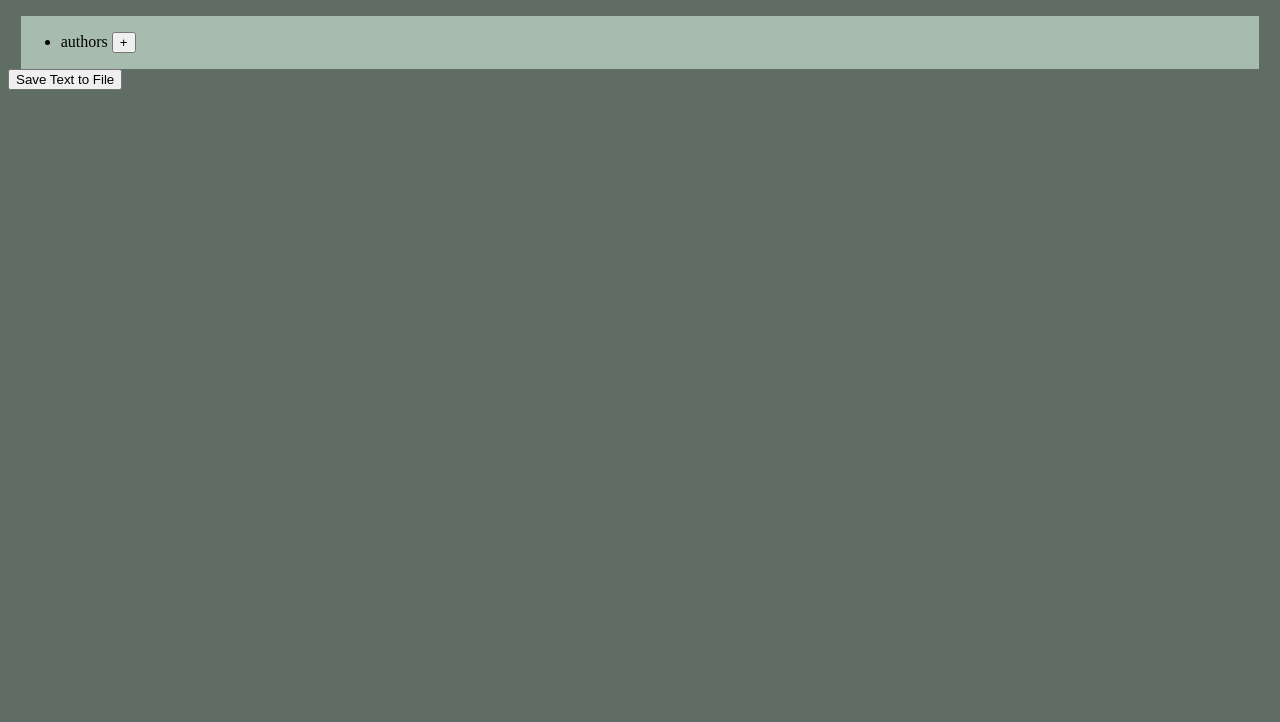
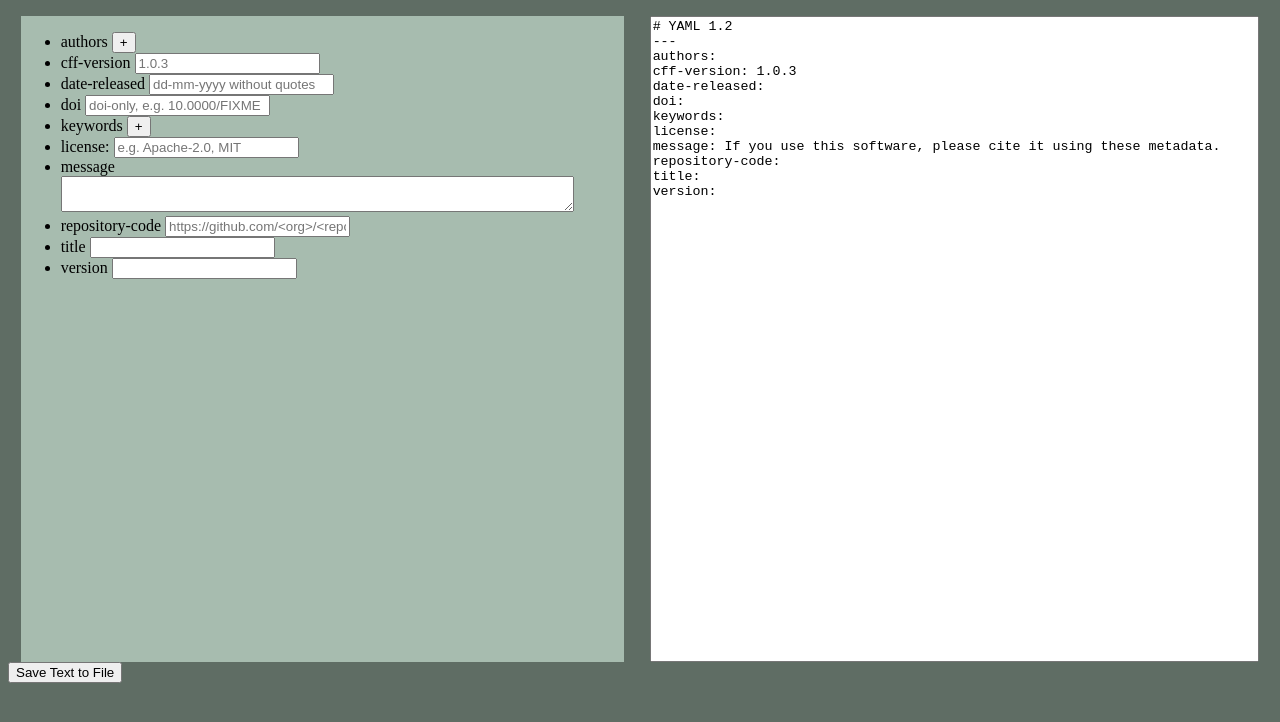
Before and after one commit to citation-file-format/cff-initializer-javascript-v1, a Vue app: page / in a window 1280 px wide. Shown: the top 722 px of the page. Built offline with nearby package versions, Linux system fonts and the light colour scheme.

Commit message:
Completely refactored, now using props for downward flow of information, and events for upward flow of information. Still have to add emitting events for onchange events of the input text boxes though.

```diff
--- a/src/App.vue
+++ b/src/App.vue
@@ -1,19 +1,106 @@
 <template>
     <div id="app">
-        <div class="container" >
-            <Form />
-            <!-- <CffText /> -->
+        <div class="container">
+            <Form
+                v-bind:author_id="author_id"
+                v-bind:authors="authors"
+                v-bind:cff_version="cff_version"
+                v-bind:date_released="date_released"
+                v-bind:doi="doi"
+                v-bind:keyword_id="keyword_id"
+                v-bind:keywords="keywords"
+                v-bind:license="license"
+                v-bind:message="message"
+                v-bind:repository_code="repository_code"
+                v-bind:title="title"
+                v-bind:version="version"
+                v-on:add-author="add_author"
+                v-on:add-keyword="add_keyword"
+                v-on:move-author-down="move_author_down"
+                v-on:move-author-up="move_author_up"
+                v-on:move-keyword-down="move_keyword_down"
+                v-on:move-keyword-up="move_keyword_up"
+                v-on:remove-author="remove_author"
+                v-on:remove-keyword="remove_keyword"
+            />
+            <CffText v-bind:cff="cff"/>
         </div>
     </div>
 </template>
 
 <script>
+
+import {add_author} from './AuthorsHandlers.js';
+import {add_keyword} from './KeywordsHandlers.js';
+import {move_author_down} from './AuthorsHandlers.js';
+import {move_author_up} from './AuthorsHandlers.js';
+import {move_keyword_down} from './KeywordsHandlers.js';
+import {move_keyword_up} from './KeywordsHandlers.js';
+import {remove_author} from './AuthorsHandlers.js';
+import {remove_keyword} from './KeywordsHandlers.js';
 import CffText from './CffText.vue';
 import Form from './Form.vue';
+
 export default {
     components: {
         CffText,
         Form
+    },
+    computed: {
+        cff: function () {
+            var lines = [];
+            lines.push('# YAML 1.2');
+            lines.push('---');
+            lines.push('authors: ');
+            for (let author of this.authors) {
+                lines.push('  -');
+                lines.push('    affiliation: ' + author.affiliation);
+                lines.push('    family-names: ' + author.family_names);
+                lines.push('    given-names: ' + author.given_names);
+                lines.push('    name-particle: ' + author.name_particle);
+                lines.push('    name-suffix: ' + author.name_suffix);
+                lines.push('    orcid: ' + author.orcid);
+            }
+            lines.push('cff-version: ' + this.cff_version);
+            lines.push('date-released: ' + this.date_released);
+            lines.push('doi: ' + this.doi);
+            lines.push('keywords: ');
+            for (let keyword of this.keywords) {
+                lines.push('  - ' + keyword.text);
+            }
+            lines.push('license: ' + this.license);
+            lines.push('message: ' + this.message);
+            lines.push('repository-code: ' + this.repository_code);
+            lines.push('title: ' + this.title);
+            lines.push('version: ' + this.version);
+            return lines.join('\n');
+        }
+    },
+    data: function () {
+        return {
+            author_id: -1,
+            authors: [],
+            cff_version: '1.0.3',
+            date_released: '',
+            doi: '',
+            keyword_id: -1,
+            keywords: [],
+            license: '',
+            message: 'If you use this software, please cite it using these metadata.',
+            repository_code: '',
+            title: '',
+            version: ''
+        }
+    },
+    methods: {
+        add_author,
+        add_keyword,
+        move_author_down,
+        move_author_up,
+        move_keyword_down,
+        move_keyword_up,
+        remove_author,
+        remove_keyword
     },
     name: 'App'
 };
--- a/src/Author.vue
+++ b/src/Author.vue
@@ -4,12 +4,12 @@
         <button v-on:click='move_up' title='Move this author up'>&uarr;</button>
         <button v-on:click='move_down' title='Move this author down'>&darr;</button>
         <ul>
-            <li>given-names<input v-model="author.given_names"/></li>
-            <li>name-particle<input v-model="author.name_particle"/></li>
-            <li>family-names<input v-model="author.family_names"/></li>
-            <li>name-suffix<input v-model="author.name_suffix"/></li>
-            <li>orcid<input v-model="author.orcid"/></li>
-            <li>affiliation<input v-model="author.affiliation"/></li>
+            <li>given-names<input v-bind:value="author.given_names"/></li>
+            <li>name-particle<input v-bind:value="author.name_particle"/></li>
+            <li>family-names<input v-bind:value="author.family_names"/></li>
+            <li>name-suffix<input v-bind:value="author.name_suffix"/></li>
+            <li>orcid<input v-bind:value="author.orcid"/></li>
+            <li>affiliation<input v-bind:value="author.affiliation"/></li>
         </ul>
     </li>
 </template>
@@ -18,13 +18,13 @@
 export default {
     methods: {
         remove: function () {
-            this.$emit('remove-author', this.author.id)
+            this.$emit('remove', this.author.id)
         },
         move_down: function () {
-            this.$emit('move-author-down', this.author.id)
+            this.$emit('move-down', this.author.id)
         },
         move_up: function () {
-            this.$emit('move-author-up', this.author.id)
+            this.$emit('move-up', this.author.id)
         }
     },
     name: 'Author',
--- a/src/Authors.vue
+++ b/src/Authors.vue
@@ -2,12 +2,13 @@
     <li>authors <button v-on:click='add' title='Add author'>+</button>
         <ul>
             <Author
-            v-for='author in authors'
-            v-bind:author="author"
-            v-bind:key="author.id"
-            v-on:remove-author="remove"
-            v-on:move-author-up="move_up"
-            v-on:move-author-down="move_down"/>
+                v-for='author in authors'
+                v-bind:author="author"
+                v-bind:key="author.id"
+                v-on:move-down="move_down"
+                v-on:move-up="move_up"
+                v-on:remove="remove"
+            />
         </ul>
     </li>
 </template>
@@ -18,54 +19,26 @@ export default {
     components: {
         Author
     },
-    data: function () {
-        return {
-            author_id: -1,
-            authors: []
+    methods: {
+        add: function () {
+            this.$emit('add-author');
+        },
+        move_down: function (author_id) {
+            this.$emit('move-author-down', author_id)
+        },
+        move_up: function (author_id) {
+            this.$emit('move-author-up', author_id)
+        },
+        remove: function (author_id) {
+            this.$emit('remove-author', author_id)
         }
     },
-    methods: {
-        add: function () {
-            this.authors.push({
-                affiliation: '',
-                family_names: '',
-                given_names: '',
-                id: this.author_id += 1,
-                name_particle: '',
-                name_suffix: '',
-                orcid: ''
-            })
-        },
-        move_down: function (author_id) {
-            let position = this.authors.findIndex(function (author) {
-                return author.id == author_id;
-            });
-            if (position < this.authors.length - 1) {
-                this.authors = [].concat(this.authors.slice(0, position),
-                                         this.authors.slice(position, position + 2).reverse(),
-                                         this.authors.slice(position + 2))
-            }
-        },
-        move_up: function (author_id) {
-            let position = this.authors.findIndex(function (author) {
-                return author.id == author_id;
-            });
-            if (position > 0) {
-                this.authors = [].concat(this.authors.slice(0, position - 1),
-                                         this.authors.slice(position - 1, position + 1).reverse(),
-                                         this.authors.slice(position + 1))
-            }
-        },
-        remove: function (author_id) {
-            this.authors = this.authors.filter(function (author) {
-                return author.id !== author_id;
-            })
-        }
-    },
-    name: 'Authors'
+    name: 'Authors',
+    props: {
+        authors: Array
+    }
 };
 </script>
 
-
 <style>
 </style>
--- /dev/null
+++ b/src/AuthorsHandlers.js
@@ -0,0 +1,39 @@
+export function add_author () {
+    this.authors.push({
+        affiliation: '',
+        family_names: '',
+        given_names: '',
+        id: this.author_id += 1,
+        name_particle: '',
+        name_suffix: '',
+        orcid: ''
+    })
+}
+
+export function move_author_down (author_id) {
+    let position = this.authors.findIndex(function (author) {
+        return author.id == author_id;
+    });
+    if (position < this.authors.length - 1) {
+        this.authors = [].concat(this.authors.slice(0, position),
+                                 this.authors.slice(position, position + 2).reverse(),
+                                 this.authors.slice(position + 2))
+    }
+}
+
+export function move_author_up (author_id) {
+    let position = this.authors.findIndex(function (author) {
+        return author.id == author_id;
+    });
+    if (position > 0) {
+        this.authors = [].concat(this.authors.slice(0, position - 1),
+                                 this.authors.slice(position - 1, position + 1).reverse(),
+                                 this.authors.slice(position + 1))
+    }
+}
+
+export function remove_author (author_id) {
+    this.authors = this.authors.filter(function (author) {
+        return author.id !== author_id;
+    })
+}
--- a/src/CffText.vue
+++ b/src/CffText.vue
@@ -5,7 +5,9 @@
 <script>
 export default {
     name: 'CffText',
-    props: {cff: String}
+    props: {
+        cff: String
+    }
 };
 </script>
 
--- a/src/Form.vue
+++ b/src/Form.vue
@@ -1,16 +1,28 @@
 <template>
     <div class="form">
         <ul>
-            <Authors v-bind:authors="authors" v-bind:author_id="author_id"/>
-            <!-- <li>cff-version <input v-model="cff_version" placeholder="1.0.3"/></li>
-            <li>date-released <input v-model="date_released" placeholder="dd-mm-yyyy (without quotes)"/></li>
-            <li>doi <input v-model="doi" placeholder=""/></li>
-            <Keywords />
-            <li>license: <input v-model="license" /></li>
-            <li>message <textarea class="msg" v-model="message" /></li>
-            <li>repository-code <input v-model="repository_code" /></li>
-            <li>title <input v-model="title" /></li>
-            <li>version <input v-model="version" /></li> -->
+            <Authors
+                v-bind:authors="authors"
+                v-on:add-author="add_author"
+                v-on:move-author-down="move_author_down"
+                v-on:move-author-up="move_author_up"
+                v-on:remove-author="remove_author"
+            />
+            <li>cff-version <input type="text" v-bind:cff_version="cff_version" placeholder="1.0.3"/></li>
+            <li>date-released <input type="text" v-bind:date_released="date_released" placeholder="dd-mm-yyyy without quotes"/></li>
+            <li>doi <input type="text" v-bind:doi="doi" placeholder="doi-only, e.g. 10.0000/FIXME"/></li>
+            <Keywords
+                v-bind:keywords="keywords"
+                v-on:add-keyword="add_keyword"
+                v-on:move-keyword-down="move_keyword_down"
+                v-on:move-keyword-up="move_keyword_up"
+                v-on:remove-keyword="remove_keyword"
+            />
+            <li>license: <input type="text" v-bind:license="license" placeholder="e.g. Apache-2.0, MIT"/></li>
+            <li>message <textarea class="msg" v-bind:message="message" /></li>
+            <li>repository-code <input type="text" v-bind:repository_code="repository_code" placeholder="https://github.com/<org>/<repo>"/></li>
+            <li>title <input type="text" v-bind:title="title" /></li>
+            <li>version <input type="text" v-bind:version="version" /></li>
         </ul>
     </div>
 </template>
@@ -18,59 +30,55 @@
 <script>
 import Authors from './Authors.vue';
 import Keywords from './Keywords.vue';
+
 export default {
     components: {
         Authors,
         Keywords
     },
-    computed: {
-        cff: function () {
-            var lines = [];
-            lines.push('# YAML 1.2');
-            lines.push('---');
-            lines.push('authors: ');
-            for (let author of this.authors) {
-                lines.push('  -');
-                lines.push('    affiliation: ' + author.affiliation);
-                lines.push('    family-names: ' + author.family_names);
-                lines.push('    given-names: ' + author.given_names);
-                lines.push('    name-particle: ' + author.name_particle);
-                lines.push('    name-suffix: ' + author.name_suffix);
-                lines.push('    orcid: ' + author.orcid);
-            }
-            lines.push('cff-version: ' + this.cff_version);
-            lines.push('date-released: ' + this.date_released);
-            lines.push('doi: ' + this.doi);
-            lines.push('keywords: ');
-            for (let keyword of this.keywords) {
-                lines.push('  - ' + keyword.text);
-            }
-            lines.push('license: ' + this.license);
-            lines.push('message: ' + this.message);
-            lines.push('repository-code: ' + this.repository_code);
-            lines.push('title: ' + this.title);
-            lines.push('version: ' + this.version);
-            return lines.join('\n');
+    methods: {
+        add_author: function () {
+            this.$emit('add-author');
+        },
+        move_author_down: function (author_id) {
+            this.$emit('move-author-down', author_id)
+        },
+        move_author_up: function (author_id) {
+            this.$emit('move-author-up', author_id)
+        },
+        remove_author: function (author_id) {
+            this.$emit('remove-author', author_id)
+        },
+        add_keyword: function () {
+            this.$emit('add-keyword');
+        },
+        move_keyword_down: function (keyword_id) {
+            this.$emit('move-keyword-down', keyword_id)
+        },
+        move_keyword_up: function (keyword_id) {
+            this.$emit('move-keyword-up', keyword_id)
+        },
+        remove_keyword: function (keyword_id) {
+            this.$emit('remove-keyword', keyword_id)
         }
     },
-    data: function () {
-        return {
-            author_id: -1,
-            authors: [1],
-            cff_version: '1.0.3',
-            date_released: '',
-            doi: '10.0000/FIXME',
-            license: 'Apache-2.0',
-            message: 'If you use this software, please cite it using these metadata.',
-            repository_code: 'https://github.com/<org>/<repo>',
-            title: '',
-            version: ''
-        }
-    },
-    name: 'Form'
+    name: 'Form',
+    props: {
+        author_id: Number,
+        authors: Array,
+        cff_version: String,
+        date_released: String,
+        doi: String,
+        keyword_id: Number,
+        keywords: Array,
+        license: String,
+        message: String,
+        repository_code: String,
+        title: String,
+        version: String
+    }
 };
 </script>
-
 
 <style>
     .form {
@@ -91,9 +99,4 @@ export default {
         resize: vertical;
     }
 
-    input {
-        min-width: '400px';
-    }
-
-
 </style>
--- a/src/Keyword.vue
+++ b/src/Keyword.vue
@@ -3,7 +3,7 @@
         <button v-on:click='remove' title='Remove this keyword'>-</button>
         <button v-on:click='move_up' title='Move this keyword up'>&uarr;</button>
         <button v-on:click='move_down' title='Move this keyword down'>&darr;</button>
-        <input v-model='keyword.text'/>
+        <input v-bind:value='keyword.text'/>
     </li>
 </template>
 
--- a/src/Keywords.vue
+++ b/src/Keywords.vue
@@ -7,7 +7,8 @@
                 v-bind:key="keyword.id"
                 v-on:remove-keyword="remove"
                 v-on:move-keyword-up="move_up"
-            v-on:move-keyword-down="move_down"/>
+                v-on:move-keyword-down="move_down"
+            />
         </ul>
     </li>
 </template>
@@ -18,46 +19,24 @@ export default {
     components: {
         Keyword
     },
-    data: function () {
-        return {
-            keyword_id: -1,
-            keywords: [],
+    methods: {
+        add: function () {
+            this.$emit('add-keyword');
+        },
+        move_down: function (keyword_id) {
+            this.$emit('move-keyword-down', keyword_id)
+        },
+        move_up: function (keyword_id) {
+            this.$emit('move-keyword-up', keyword_id)
+        },
+        remove: function (keyword_id) {
+            this.$emit('remove-keyword', keyword_id)
         }
     },
-    methods: {
-        add: function () {
-            this.keywords.push({
-                id: this.keyword_id += 1,
-                text: '~'
-            })
-        },
-        move_down: function (keyword_id) {
-            let position = this.keywords.findIndex(function (keyword) {
-                return keyword.id == keyword_id;
-            });
-            if (position < this.keywords.length - 1) {
-                this.keywords = [].concat(this.keywords.slice(0, position),
-                                          this.keywords.slice(position, position + 2).reverse(),
-                                          this.keywords.slice(position + 2))
+    name: 'Keywords',
+    props: {
+        keywords: Array
     }
-        },
-        move_up: function (keyword_id) {
-            let position = this.keywords.findIndex(function (keyword) {
-                return keyword.id == keyword_id;
-            });
-            if (position > 0) {
-                this.keywords = [].concat(this.keywords.slice(0, position - 1),
-                                          this.keywords.slice(position - 1, position + 1).reverse(),
-                                          this.keywords.slice(position + 1))
-            }
-        },
-        remove: function (keyword_id) {
-            this.keywords = this.keywords.filter(function (keyword) {
-                return keyword.id !== keyword_id;
-            })
-        }
-    },
-    name: 'Keywords'
 };
 </script>
 
--- /dev/null
+++ b/src/KeywordsHandlers.js
@@ -0,0 +1,34 @@
+export function add_keyword() {
+    this.keywords.push({
+        id: this.keyword_id += 1,
+        text: '~'
+    })
+}
+
+export function move_keyword_down(keyword_id) {
+    let position = this.keywords.findIndex(function (keyword) {
+        return keyword.id == keyword_id;
+    });
+    if (position < this.keywords.length - 1) {
+        this.keywords = [].concat(this.keywords.slice(0, position),
+                                  this.keywords.slice(position, position + 2).reverse(),
+                                  this.keywords.slice(position + 2))
+    }
+}
+
+export function move_keyword_up(keyword_id) {
+    let position = this.keywords.findIndex(function (keyword) {
+        return keyword.id == keyword_id;
+    });
+    if (position > 0) {
+        this.keywords = [].concat(this.keywords.slice(0, position - 1),
+                                  this.keywords.slice(position - 1, position + 1).reverse(),
+                                  this.keywords.slice(position + 1))
+    }
+}
+
+export function remove_keyword(keyword_id) {
+    this.keywords = this.keywords.filter(function (keyword) {
+        return keyword.id !== keyword_id;
+    })
+}
```
Also changed, not shown: src/download-yaml.js (deleted, +0 -16 lines). Lines whose indentation alone changed are shown as unchanged.
